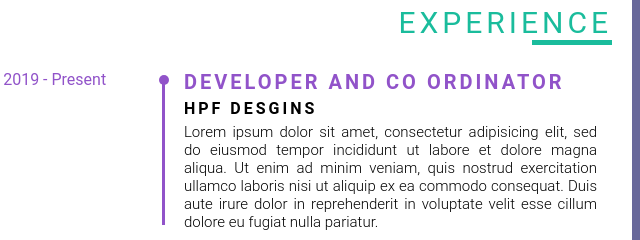
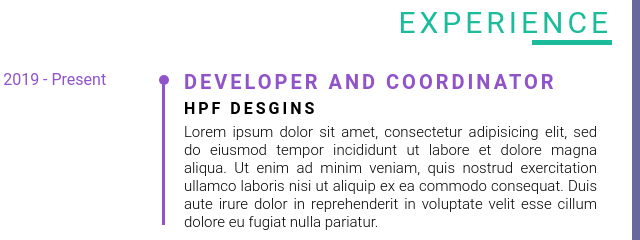
Before and after one commit to emurmu648/eliasmurmu, a plain HTML site: page index.html in a window 1280 px wide. Shown: the part 265-505 px from the top of the page, 468-1108 px from the left. Drawn offline with Linux system fonts and the light colour scheme.

Commit message:
Update index.html

```diff
--- a/index.html
+++ b/index.html
@@ -186,7 +186,7 @@ emurmu18@gmail.com</a>
 								2019 - Present
 							</div>
 							<div class="info">
-								<h3>Developer and Co Ordinator</h3>
+								<h3>Developer and Coordinator</h3>
 								<h4>HPF DESGINS</h4>
 								<p>
 									Lorem ipsum dolor sit amet, consectetur adipisicing elit, sed do eiusmod
```
